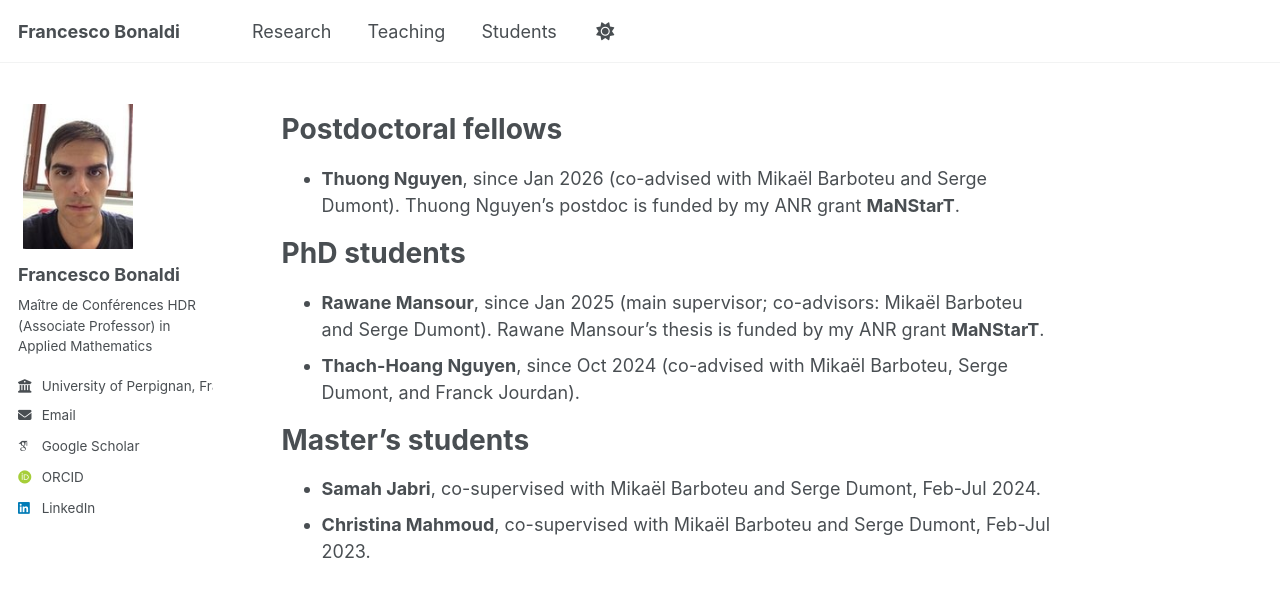
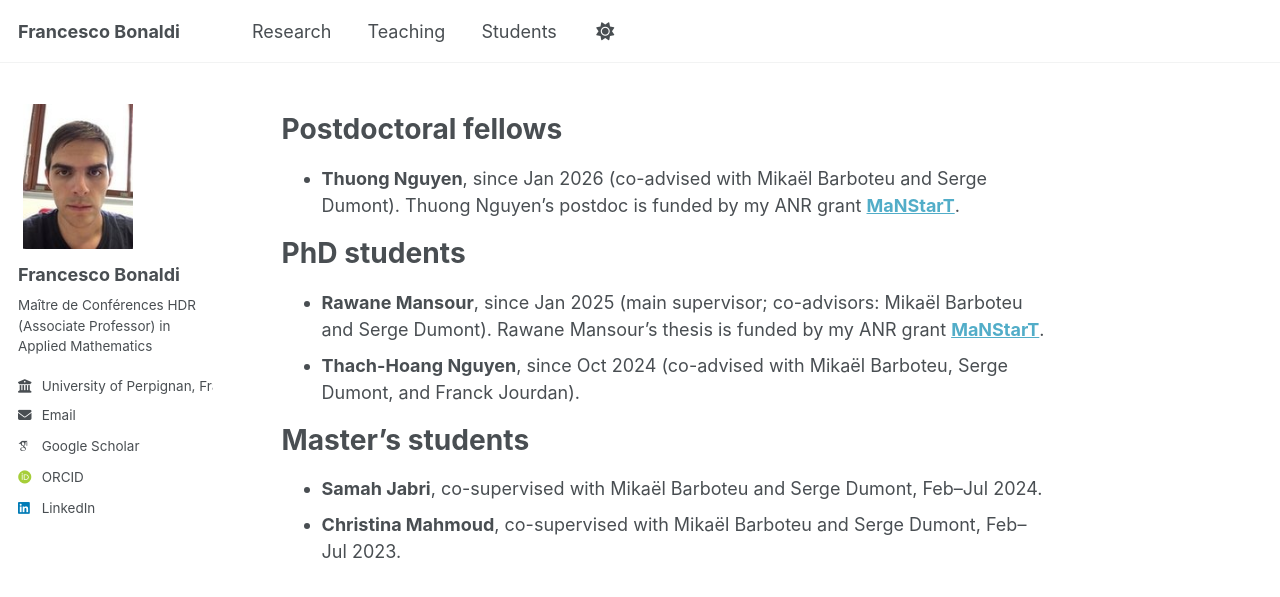
Before and after one commit to fbonaldi/fbonaldi.github.io, a Jekyll site: the page built from _pages/students.md, in a window 1280 px wide. Shown: the top 597 px of the page. Built offline with Jekyll 4.4.1, drawn with Linux system fonts in a browser that asks for light colours; some web fonts are replaced; a script bundle is joined from its source files by our own code; library files that are not in the unit come from our copies; part of the change alters nothing that is shown.

```diff
--- a/_pages/students.md
+++ b/_pages/students.md
@@ -6,15 +6,15 @@ author_profile: true
 
 Postdoctoral fellows
 ===
-* **Thuong Nguyen**, since Jan 2026 (co-advised with Mikaël Barboteu and Serge Dumont). Thuong Nguyen's postdoc is funded by my ANR grant **MaNStarT**.
+* **Thuong Nguyen**, since Jan 2026 (co-advised with Mikaël Barboteu and Serge Dumont). Thuong Nguyen's postdoc is funded by my ANR grant [**MaNStarT**](https://anr.fr/Projet-ANR-24-CE46-7619).
 
 PhD students
 ===
 * **Rawane Mansour**, since Jan 2025 (main supervisor; co-advisors: Mikaël Barboteu and Serge Dumont). Rawane Mansour's thesis is funded by
-  my ANR grant **MaNStarT**.
+  my ANR grant [**MaNStarT**](https://anr.fr/Projet-ANR-24-CE46-7619).
 * **Thach-Hoang Nguyen**, since Oct 2024 (co-advised with Mikaël Barboteu, Serge Dumont, and Franck Jourdan).
 
 Master's students
 ===
-* **Samah Jabri**, co-supervised with Mikaël Barboteu and Serge Dumont, Feb-Jul 2024.
-* **Christina Mahmoud**, co-supervised with Mikaël Barboteu and Serge Dumont, Feb-Jul 2023.
+* **Samah Jabri**, co-supervised with Mikaël Barboteu and Serge Dumont, Feb–Jul 2024.
+* **Christina Mahmoud**, co-supervised with Mikaël Barboteu and Serge Dumont, Feb–Jul 2023.
```
